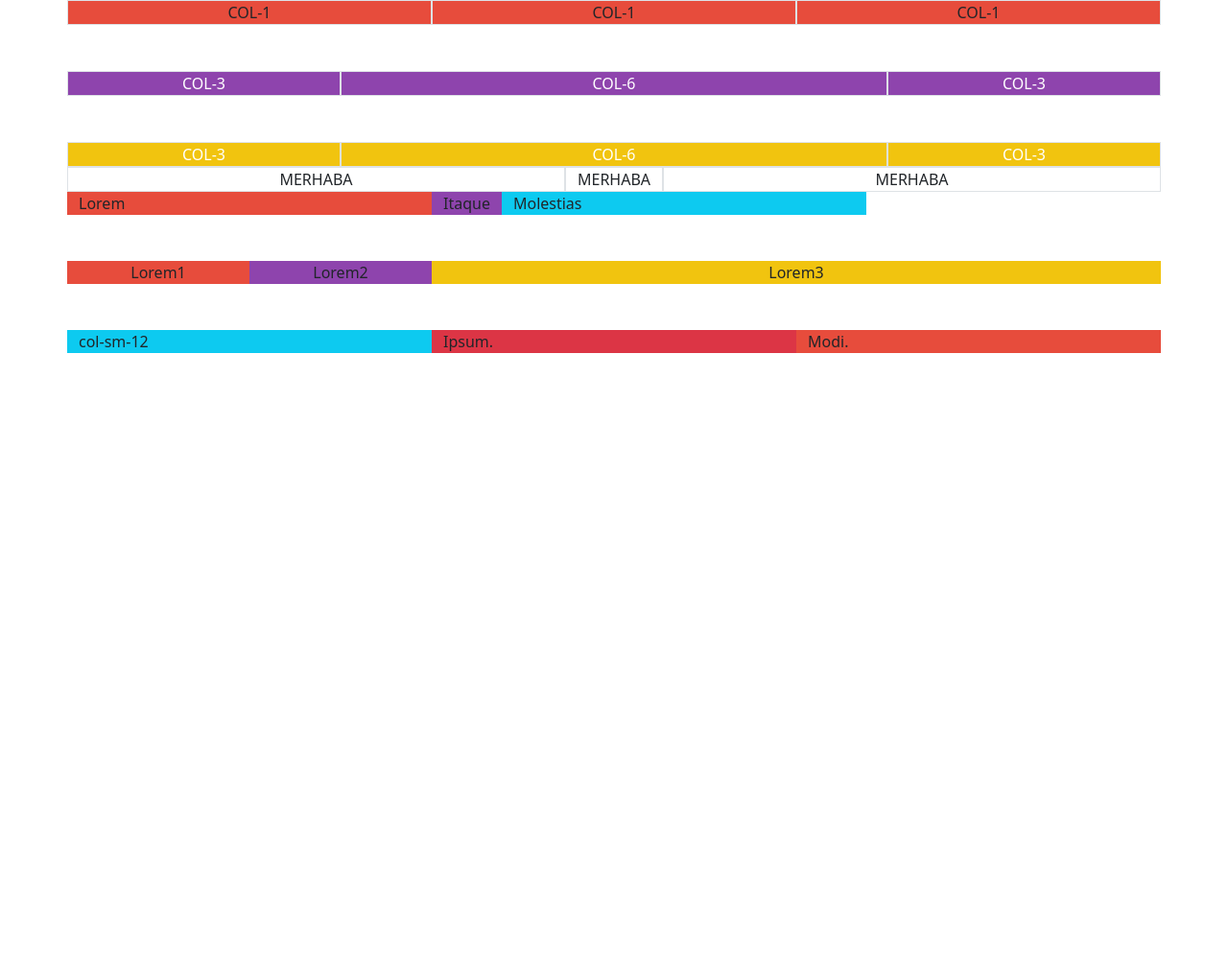
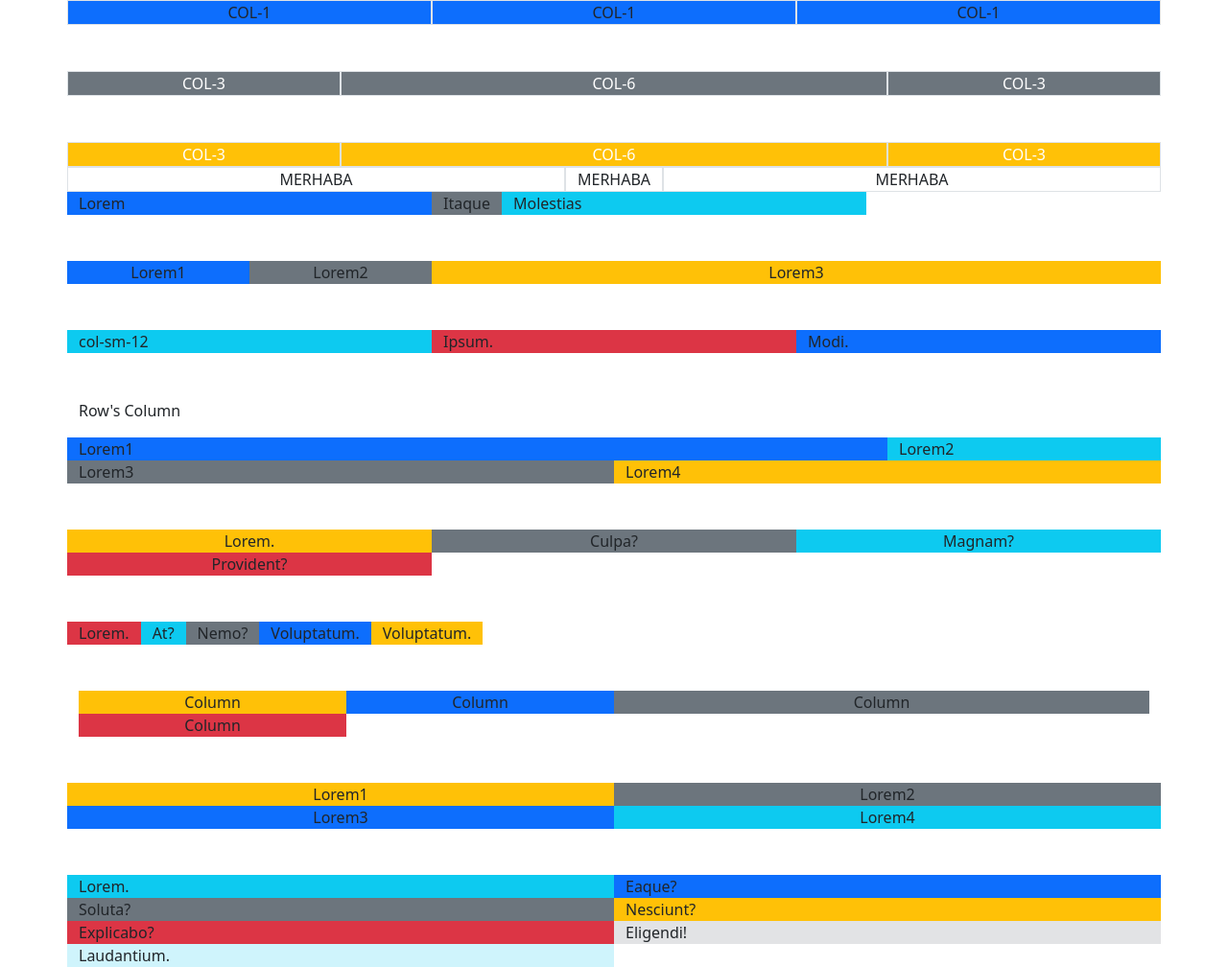
Before and after one commit to musakavus/bootstrap, a website: page 003-Grid/index.html in a window 1280 px wide. Shown: the whole page at 96% size. Before the commit the page ends 800 px from the top, so only its background shows below. Drawn offline with Linux system fonts and the light colour scheme.

Commit message:
add row's column

```diff
--- a/003-Grid/css/main.scss
+++ b/003-Grid/css/main.scss
@@ -1,6 +1,17 @@
+@import "../node_modules/bootstrap/scss/bootstrap";
+
 
 $primary: #e74c3c;
 $secondary: #8e44ad;
 $warning: #f1c40f;
 
-@import "../node_modules/bootstrap/scss/bootstrap";
+.element {  //yeni sınıf tanımladık
+  @include row-cols(3);
+  // Başlangıçta üç sütun
+
+
+  // Geniş kesitten (xl) itibaren iki sütun
+  @include media-breakpoint-up(xl){
+    @include row-cols(2)
+  }
+}
--- a/003-Grid/index.html
+++ b/003-Grid/index.html
@@ -85,6 +85,65 @@ Bu grid sistemi, içeriğin esnek bir şekilde düzenlenmesine ve tamamen respon
         -->
     </div>
 
+    <!--
+    Row's Column
+      Burda satırı da da kolonlaştırdık. Ve satırı ikiye ayırdık
+
+      -->
+
+    <div class="row row-cols-2 mt-5"> <!-- row'lar 2'li collardan oluşuyor demek -->
+        <p>Row's Column</p>
+        <div class="col-9 bg-primary">Lorem1</div>
+        <div class="col-3 bg-info">Lorem2</div>
+        <div class="col bg-secondary">Lorem3</div>
+        <div class="col bg-warning">Lorem4</div>
+    </div>
+
+    <div class="row row-cols-3 mt-5 text-center">
+        <div class="col bg-warning">Lorem.</div>
+        <div class="col bg-secondary">Culpa?</div>
+        <div class="col bg-info">Magnam?</div>
+        <div class="col bg-danger">Provident?</div>
+    </div>
+
+    <div class="row row-cols-auto mt-5">
+        <div class="col bg-danger">Lorem.</div>
+        <div class="col bg-info">At?</div>
+        <div class="col bg-secondary">Nemo?</div>
+        <div class="col bg-primary">Voluptatum.</div>
+        <div class="col bg-warning">Voluptatum.</div>
+    </div>
+
+    <div class="container text-center mt-5">
+        <div class="row row-cols-4">
+            <div class="col bg-warning">Column</div>
+            <div class="col bg-primary">Column</div>
+            <div class="col-6 bg-secondary">Column</div>
+            <div class="col bg-danger">Column</div>
+        </div>
+    </div>
+
+    <div class="row row-cols-3 row-cols-lg-2 text-center mt-5">
+        <!--
+        lgDen önce 3'lü col, lgden sonra 2'li col
+        -->
+        <div class="col bg-warning">Lorem1</div>
+        <div class="col bg-secondary">Lorem2</div>
+        <div class="col bg-primary">Lorem3</div>
+        <div class="col bg-info">Lorem4</div>
+    </div>
+
+
+    <div class="row element mt-5"> <!--   Burda element main.scss dosyasında oluşturulan sınıfın ismini alıyor     -->
+        <div class="col bg-info">Lorem.</div>
+        <div class="col bg-primary">Eaque?</div>
+        <div class="col bg-secondary">Soluta?</div>
+        <div class="col bg-warning">Nesciunt?</div>
+        <div class="col bg-danger">Explicabo?</div>
+        <div class="col bg-secondary-subtle">Eligendi!</div>
+        <div class="col bg-info-subtle">Laudantium.</div>
+    </div>
+
 
 </div>
 </body>
```
Also changed, not shown: 003-Grid/css/main.css, 1 other file.
